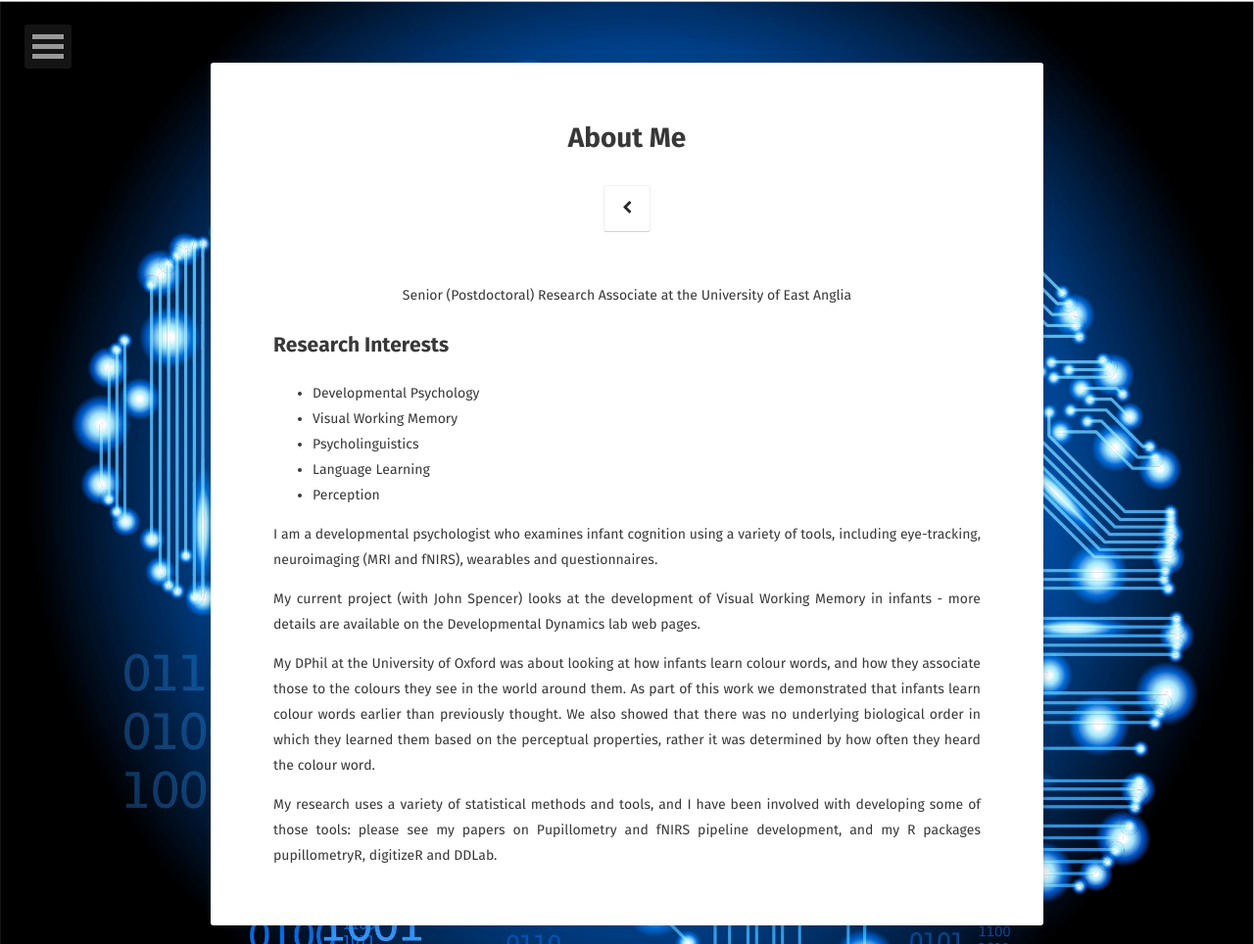
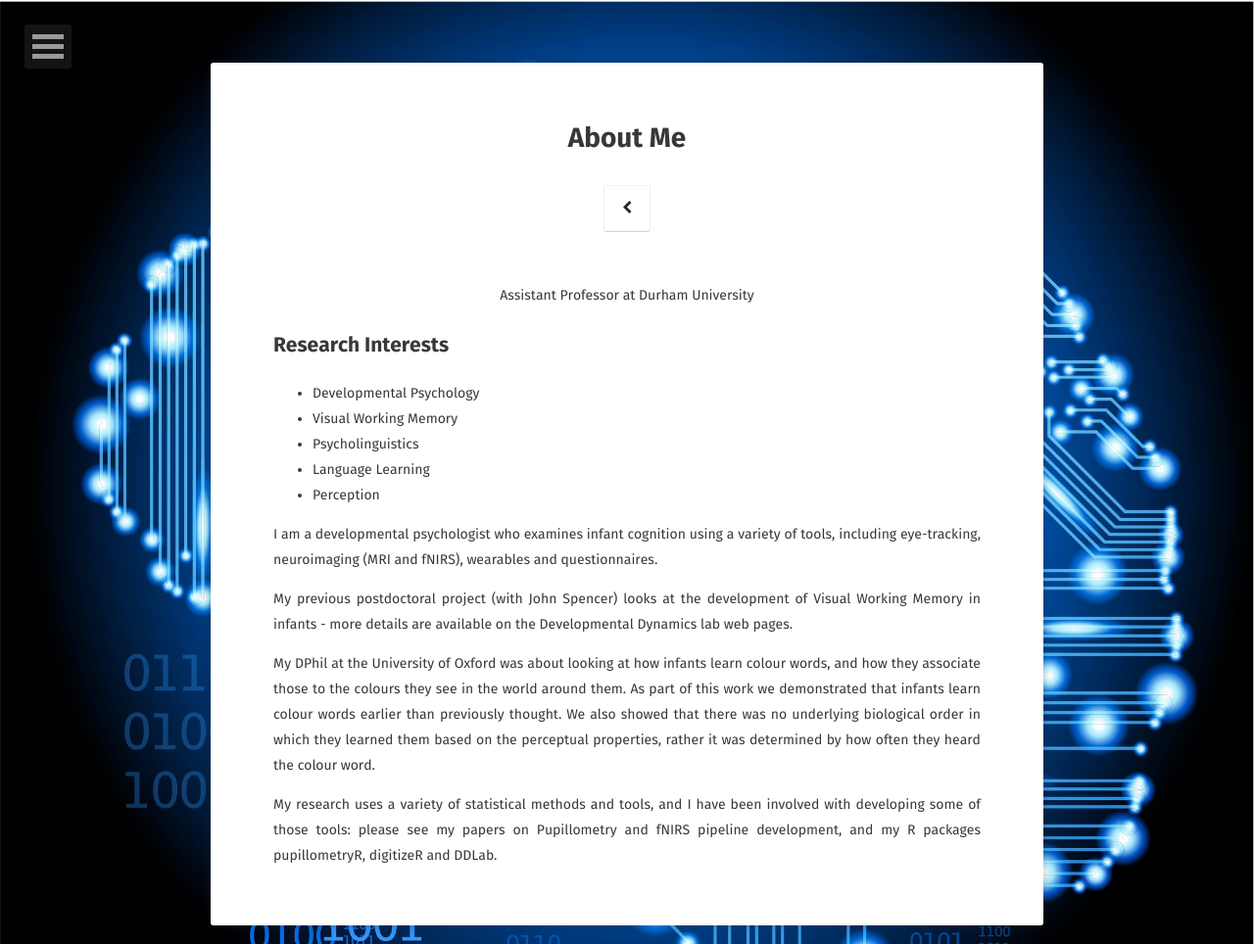
Before and after one commit to samhforbes/samhforbes.github.io, a Jekyll site: the page built from about/index.md, in a window 1280 px wide. Shown: the whole page at 98% size. Built offline with Jekyll 4.4.1, drawn with Linux system fonts in a browser that asks for light colours; some web fonts are replaced.

Commit message:
Update index.md

```diff
--- a/about/index.md
+++ b/about/index.md
@@ -6,7 +6,7 @@ date: 2016-09-21
 comments: false
 ---
 
-<center>Senior (Postdoctoral) Research Associate at the University of East Anglia</center>
+<center>Assistant Professor at Durham University</center>
 
 ## Research Interests
 * Developmental Psychology
@@ -17,7 +17,7 @@ comments: false
 
 I am a developmental psychologist who examines infant cognition using a variety of tools, including eye-tracking, neuroimaging (MRI and fNIRS), wearables and questionnaires.
 
-My current project (with John Spencer) looks at the development of Visual Working Memory in infants - more details are available on the Developmental Dynamics lab web pages.
+My previous postdoctoral project (with John Spencer) looks at the development of Visual Working Memory in infants - more details are available on the Developmental Dynamics lab web pages.
 
 My DPhil at the University of Oxford was about looking at how infants learn colour words,
 and how they associate those to the colours they see in the world around them. As part of this work we demonstrated that infants learn colour words earlier than previously thought. We also showed that there was no underlying biological order in which they learned them based on the perceptual properties, rather it was determined by how often they heard the colour word.
```
